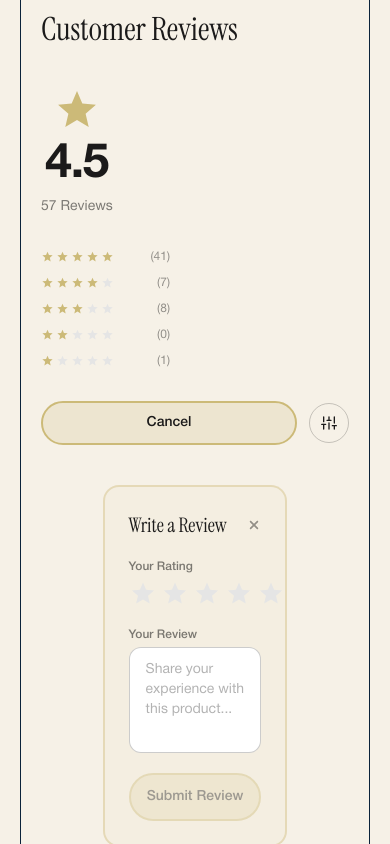
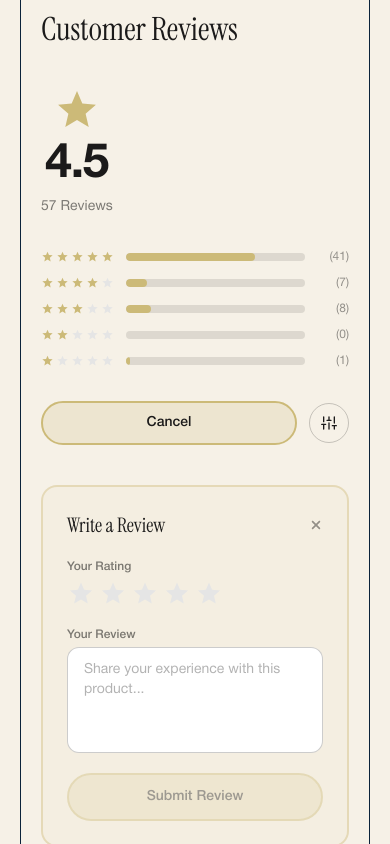
Before and after one commit to shakirva/naema-frontend, a Next.js app: page /shop/2 in a window 390 px wide. Both pictures are taken after a click on the button "Write a Review". Shown: the part 2260-3104 px from the top of the page. Built offline with nearby package versions, Linux system fonts and the light colour scheme.

Commit message:
responsive fix

```diff
--- a/app/shop/components/CustomerReviews.tsx
+++ b/app/shop/components/CustomerReviews.tsx
@@ -151,7 +151,7 @@ const WriteReview = ({ onClose }: { onClose: () => void }) => {
   const [comment, setComment] = useState("");
 
   return (
-    <div className="border-2 border-gold/40 w-[60%] mx-auto rounded-2xl p-6 flex flex-col  gap-5 bg-gold/5">
+    <div className="border-2 border-gold/40 lg:w-[60%] w-full mx-auto rounded-2xl p-6 flex flex-col  gap-5 bg-gold/5">
       <div className="flex items-center justify-between">
         <h3 className="font-serif text-xl">Write a Review</h3>
         <button
@@ -217,11 +217,11 @@ const CustomerReviews = () => {
     : reviews;
 
   return (
-    <div className="max-w-[1440px] mx-auto mt-20 px-16 max-lg:px-8 max-md:px-5 border border-navy py-10 rounded-xl">
+    <div className="max-w-[1440px] mx-auto mt-20 px-16 max-lg:px-8 max-md:px-5 border relative  border-navy py-10 rounded-xl">
 
       {/* Section Header */}
-      <div className="flex items-end justify-between mb-10">
-        <h2 className="font-serif text-[clamp(2rem,3.33vw,3rem)] leading-none">
+      <div className="flex items-end justify-between mb-10 relative ">
+        <h2 className="font-serif   text-[clamp(2rem,3.33vw,3rem)] leading-none">
           Customer Reviews
         </h2>
         <button
@@ -243,7 +243,7 @@ const CustomerReviews = () => {
         </div>
 
         {/* Right — bars */}
-        <div className="flex flex-col gap-2.5 lg:w-[500px]">
+        <div className="flex flex-col gap-2.5 w-full  lg:w-[500px]">
           {ratingBreakdown.map((row) => {
             const pct = Math.round((row.count / totalReviews) * 100);
             return (
```
